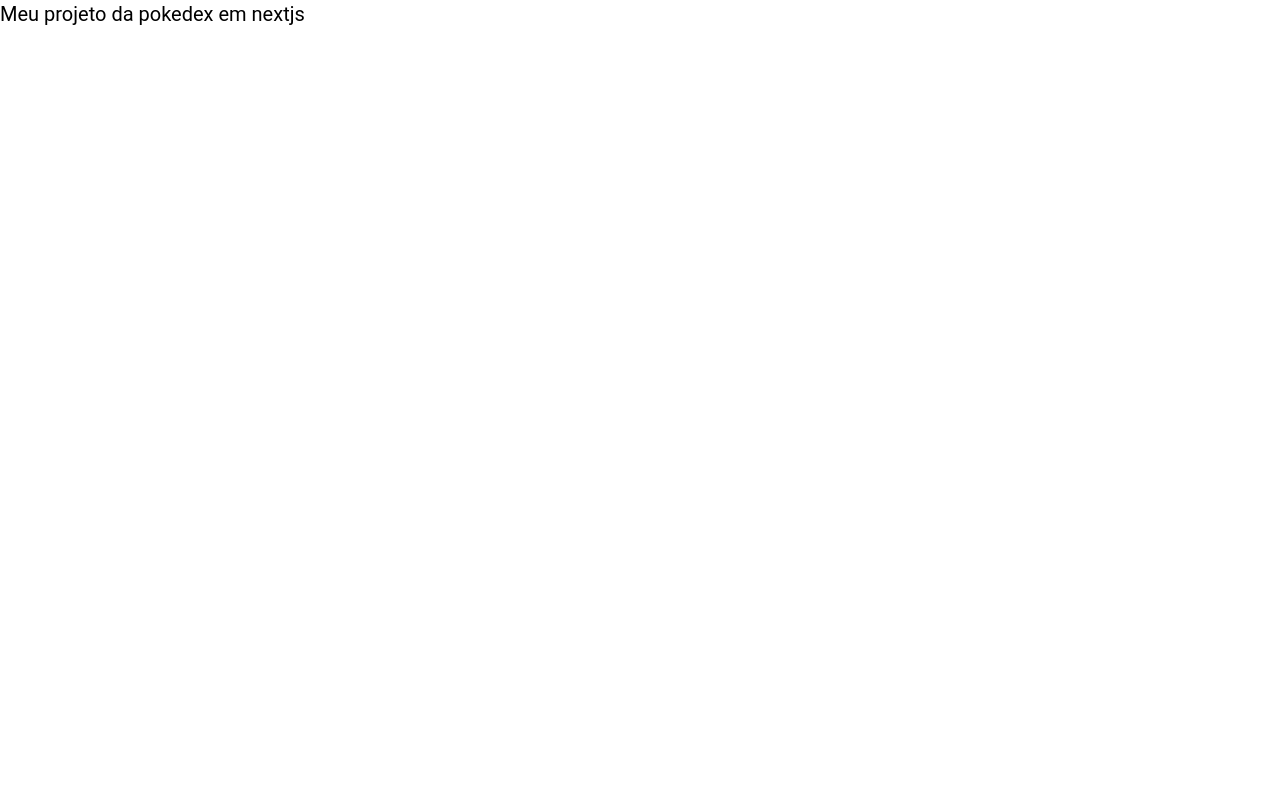
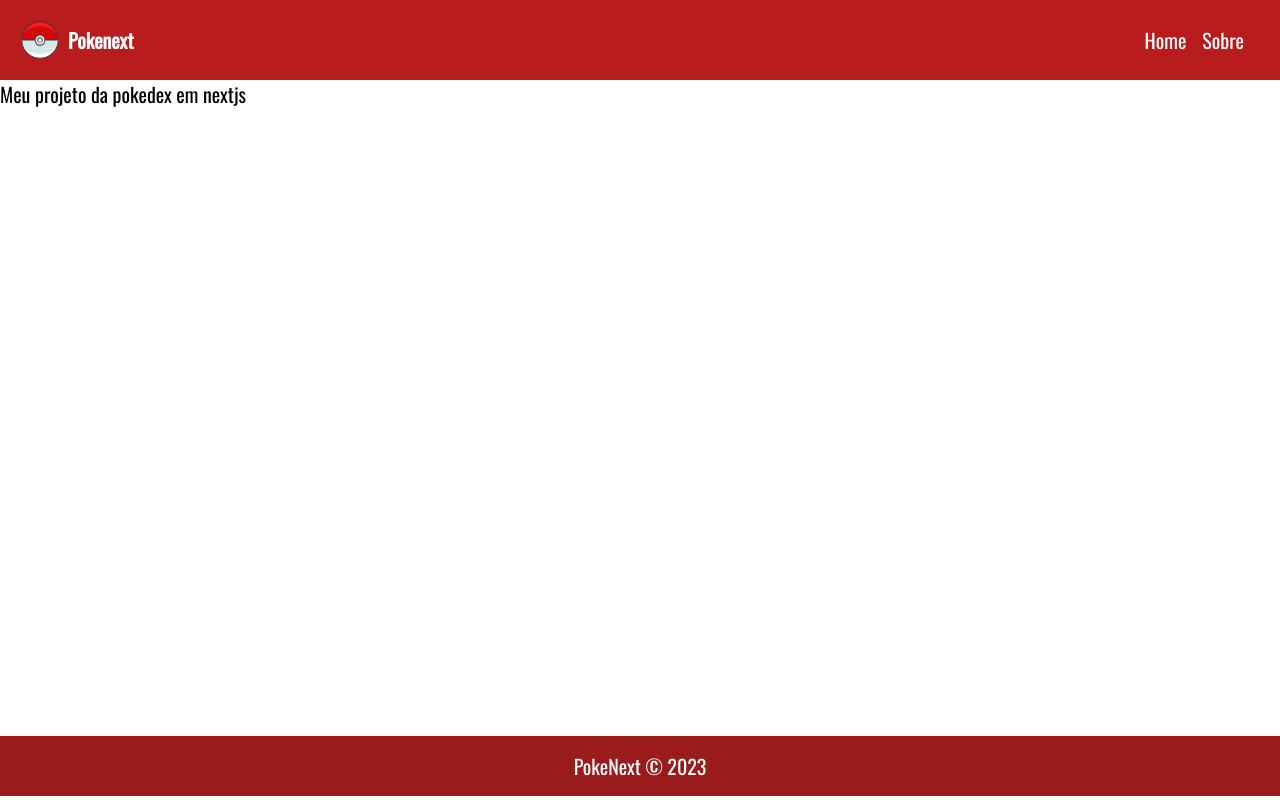
Before and after one commit to arielmattosnev/projeto-pokenext, a Next.js app: page / in a window 1280 px wide. Built offline with nearby package versions, Linux system fonts and the light colour scheme.

Commit message:
create the navbar and footer of the project

```diff
--- /dev/null
+++ b/src/components/Footer.jsx
@@ -0,0 +1,11 @@
+const Footer = () => {
+  return (
+    <footer className="bg-red-800 text-white p-4 flex justify-center items-center">
+      <p className="text-xl">
+        <span>PokeNext</span> &copy; 2023
+      </p>
+    </footer>
+  );
+};
+
+export default Footer;
--- /dev/null
+++ b/src/components/Layout.jsx
@@ -0,0 +1,20 @@
+import Head from "next/head";
+
+import Footer from "./Footer";
+import Navbar from "./Navbar";
+
+const Layout = ({ children }) => {
+  return (
+    <>
+      <Head>
+        <title>PokéNext</title>
+        <link rel="shortcut icon" href="/pokeball.ico" />
+      </Head>
+      <Navbar />
+      <main className="main-container">{children}</main>
+      <Footer />
+    </>
+  );
+};
+
+export default Layout;
--- /dev/null
+++ b/src/components/Navbar.jsx
@@ -0,0 +1,32 @@
+import Image from "next/image";
+import Link from "next/link";
+
+const Navbar = () => {
+  return (
+    <nav className="bg-red-700 text-white flex justify-between items-center p-5">
+      <div className="flex items-center justify-center gap-2">
+        <Image src="/Pokeball.svg" width="40" height="40" alt="Logo Pokemon" />
+        <h1 className="font-bold text-xl">Pokenext</h1>
+      </div>
+      <ul className="flex gap-4">
+        <li>
+          <Link href="/">
+            <p className="hover:text-gray-200 hover:duration-75 hover:underline text-xl">
+              Home
+            </p>
+          </Link>
+        </li>
+        <li>
+          <Link href="/about">
+            <p className="hover:text-gray-200 hover:duration-75 hover:underline text-xl">
+              Sobre
+            </p>
+          </Link>
+        </li>
+        <li></li>
+      </ul>
+    </nav>
+  );
+};
+
+export default Navbar;
--- a/src/pages/_app.js
+++ b/src/pages/_app.js
@@ -1,5 +1,10 @@
-import '@/styles/globals.css'
+import Layout from "@/components/Layout";
+import "@/styles/globals.css";
 
 export default function App({ Component, pageProps }) {
-  return <Component {...pageProps} />
+  return (
+    <Layout>
+      <Component {...pageProps} />
+    </Layout>
+  );
 }
--- a/src/pages/_document.js
+++ b/src/pages/_document.js
@@ -3,7 +3,14 @@ import { Html, Head, Main, NextScript } from "next/document";
 export default function Document() {
   return (
     <Html lang="pt-br">
-      <Head />
+      <Head>
+        <link rel="preconnect" href="https://fonts.googleapis.com" />
+        <link rel="preconnect" href="https://fonts.gstatic.com" crossorigin />
+        <link
+          href="https://fonts.googleapis.com/css2?family=Oswald&display=swap"
+          rel="stylesheet"
+        />
+      </Head>
       <body>
         <Main />
         <NextScript />
--- a/src/pages/index.js
+++ b/src/pages/index.js
@@ -1,11 +1,6 @@
-import Head from "next/head";
-
 export default function Home() {
   return (
     <>
-      <Head>
-        <title>PokeNext</title>
-      </Head>
       <div className="text-xl">
         <p>Meu projeto da pokedex em nextjs</p>
       </div>
--- a/src/styles/globals.css
+++ b/src/styles/globals.css
@@ -3,11 +3,14 @@
 @tailwind utilities;
 
 @layer base {
-  @import url("https://fonts.googleapis.com/css2?family=Roboto&display=swap");
   * {
     margin: 0;
     padding: 0;
     box-sizing: border-box;
-    font-family: "Roboto", sans-serif;
+    font-family: "Oswald", sans-serif;
+  }
+
+  .main-container {
+    min-height: 82vh;
   }
 }
```
Also changed, not shown: public/Pokeball_svg.svg (deleted).
